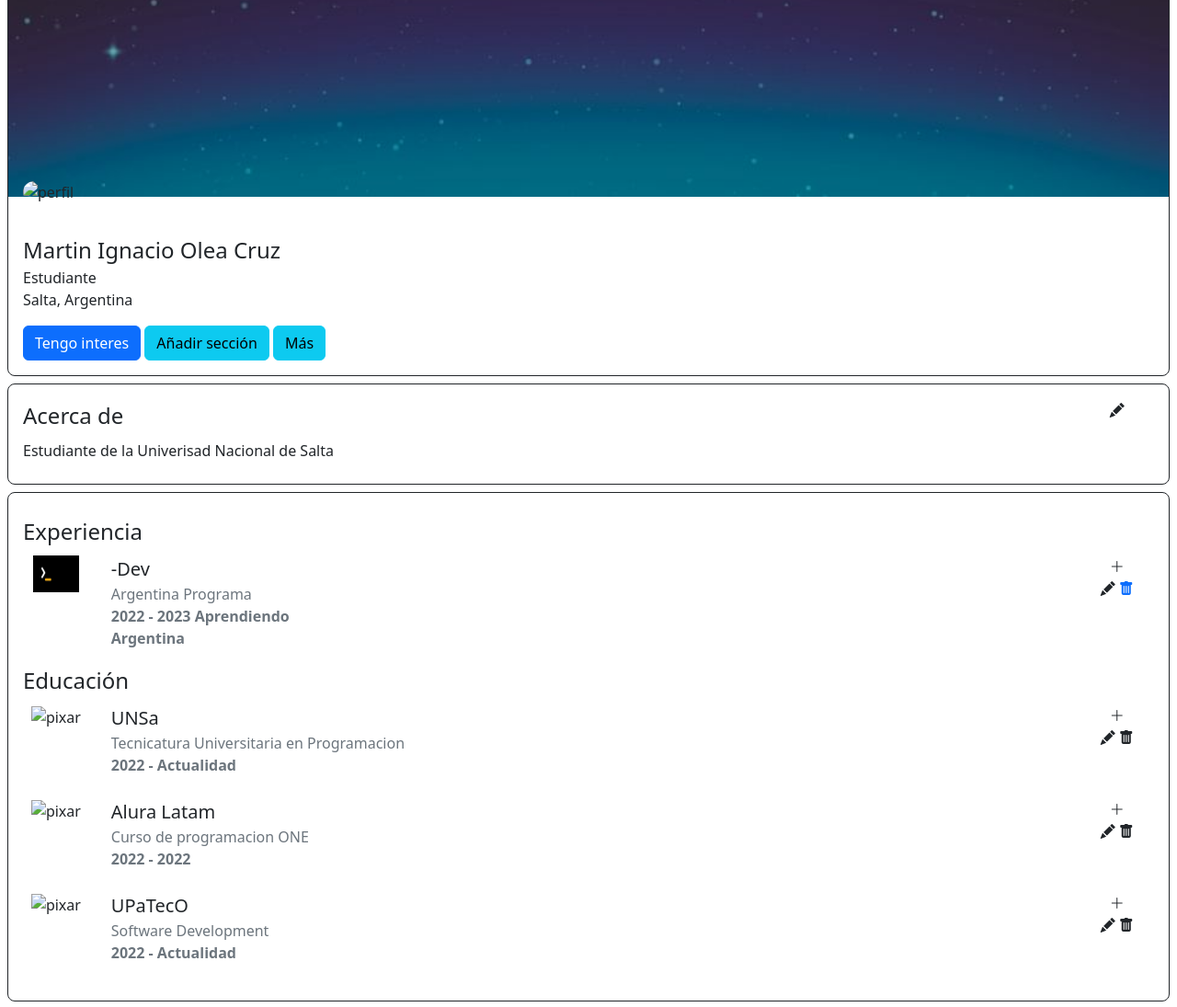
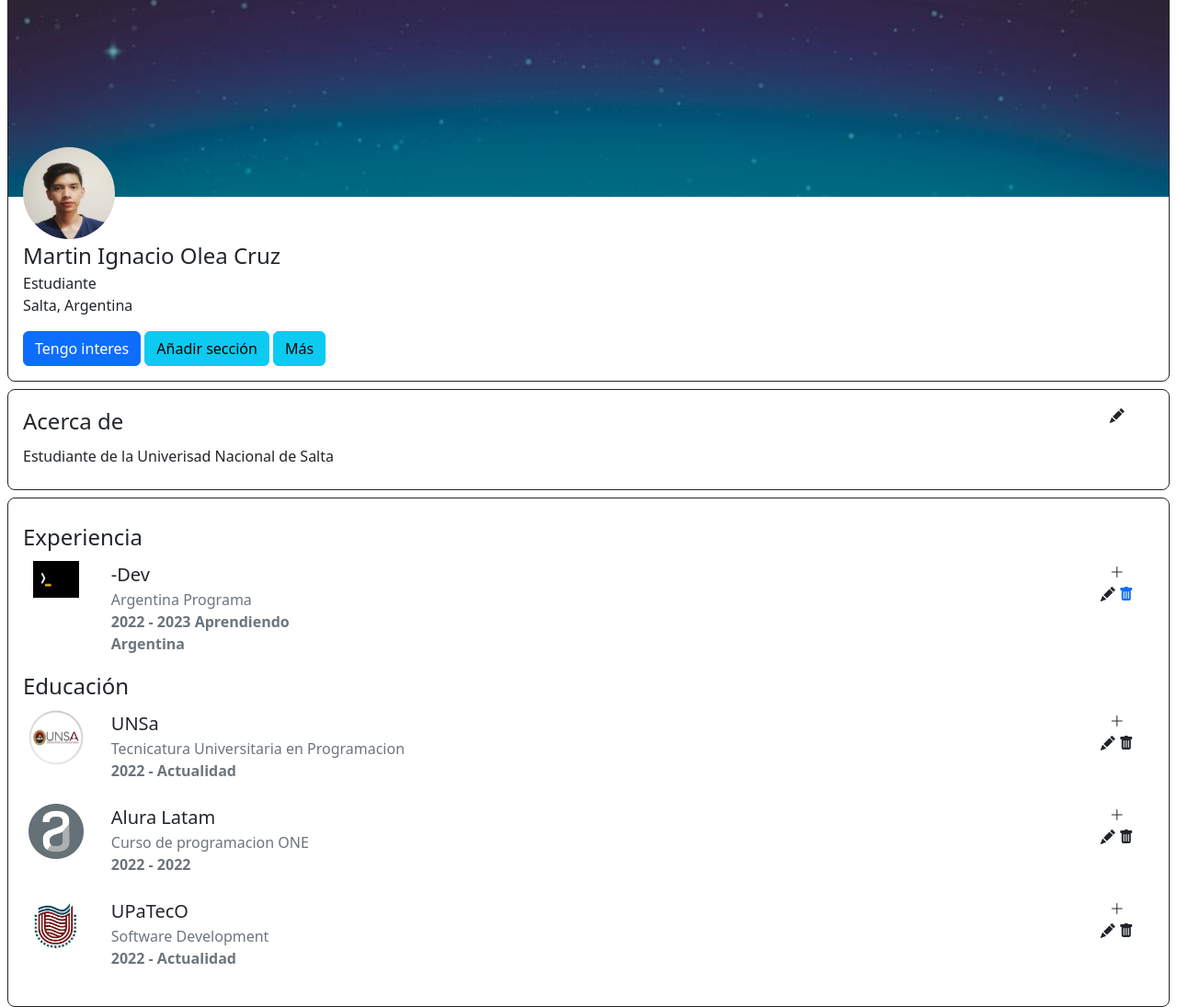
Before and after one commit to Olea45/portfolio-FrontEndAP, a plain HTML site: page index.html in a window 1280 px wide. Shown: the part 311-1406 px from the top of the page at 92% size. Drawn offline with nearby package versions, Linux system fonts and the light colour scheme.

Commit message:
Cambio en la estrucutura y frontend im

```diff
--- a/index.html
+++ b/index.html
@@ -47,7 +47,7 @@
         <img src="css/banner-galaxy.jpg" alt="fondo" width="100%">
         <div class="p-3">
             <div class="mb-3">
-                <img src="images/perfil.png" alt="perfil" width="100" height="100" class="imagen-perfil">
+                <img src="css/foto-perfil.jpeg" alt="perfil" width="100" height="100" class="imagen-perfil">
                 <div class="fs-4">Martin Ignacio Olea Cruz</div>
                 <div>Estudiante</div>
                 <div>Salta, Argentina</div>
@@ -117,7 +117,7 @@
             <div class="col-11">
                 <div class="row mb-2">
                     <div class="col-1 text-center ">
-                        <img src="images/UTN.png" alt="pixar" width="60">
+                        <img src="css/unsa.jpg" alt="pixar" width="60">
                     </div>
                     <div class="col-10 ">
                         <div class="fs-5">UNSa</div>
@@ -139,7 +139,7 @@
             <div class="col-11">
                 <div class="row mb-2">
                     <div class="col-1 text-center ">
-                        <img src="images/UTN.png" alt="pixar" width="60">
+                        <img src="css/alura-f.png" alt="pixar" width="60">
                     </div>
                     <div class="col-10 ">
                         <div class="fs-5">Alura Latam</div>
@@ -160,7 +160,7 @@
             <div class="col-11">
                 <div class="row mb-2">
                     <div class="col-1 text-center ">
-                        <img src="images/UTN.png" alt="pixar" width="60">
+                        <img src="css/upateco.jpg" alt="pixar" width="60">
                     </div>
                     <div class="col-10 ">
                         <div class="fs-5">UPaTecO</div>
```
Also changed, not shown: css/alura-f.png (added), css/foto-perfil.jpeg (added), css/unsa.jpg (added), css/upateco.jpg (added).
